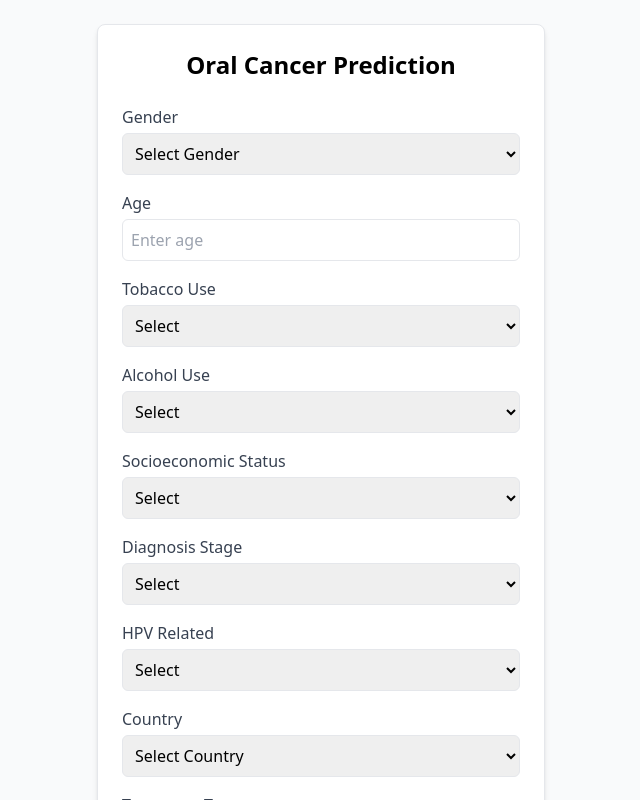
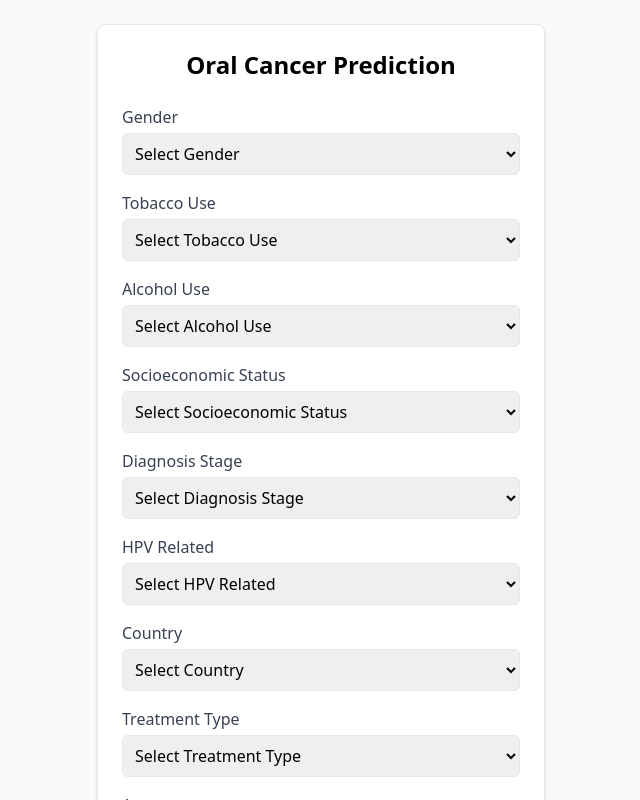
Before and after one commit to Sandeepkandula2004/Oral_cancer_pred, a React (Vite) app in the folder frontend/my-react-app/: page / in a window 1280 px wide. Shown: the top 800 px of the page, without its empty margins (319-959 px from the left). Built offline with nearby package versions, Linux system fonts and the light colour scheme.

Commit message:
Update App.jsx

```diff
--- a/frontend/my-react-app/src/App.jsx
+++ b/frontend/my-react-app/src/App.jsx
@@ -25,6 +25,8 @@ export default function FormComponent() {
   });
 
   const [prediction, setPrediction] = useState(null);
+  const [loading, setLoading] = useState(false);
+  const [error, setError] = useState(null);
 
   const handleChange = (e) => {
     setFormData({ ...formData, [e.target.name]: e.target.value });
@@ -32,17 +34,28 @@ export default function FormComponent() {
 
   const handleSubmit = async (e) => {
     e.preventDefault();
+    setLoading(true);
+    setError(null);
+    setPrediction(null);
+
     try {
       const response = await fetch("https://oral-cancer-prediction.onrender.com/api/predict", {
         method: "POST",
         headers: { "Content-Type": "application/json" },
         body: JSON.stringify(formData),
       });
-      const result = await response.json();
+
+      // Check if response is not empty and is JSON
+      const text = await response.text();
+      if (!text) throw new Error("Empty response from server");
+
+      const result = JSON.parse(text);
       setPrediction(result.prediction);
     } catch (error) {
       console.error("Error submitting form:", error);
-      setPrediction("Error in prediction");
+      setError("Failed to get prediction. Please try again.");
+    } finally {
+      setLoading(false);
     }
   };
 
@@ -51,93 +64,60 @@ export default function FormComponent() {
       <div className="w-full max-w-md p-6 bg-white shadow-md rounded-lg border border-gray-200">
         <h1 className="text-2xl font-semibold text-center mb-6">Oral Cancer Prediction</h1>
         <form onSubmit={handleSubmit} className="space-y-4">
-          <label className="block">
-            <span className="text-gray-700">Gender</span>
-            <select name="gender" onChange={handleChange} required className="w-full mt-1 p-2 border rounded-md">
-              <option value="">Select Gender</option>
-              <option value="Male">Male</option>
-              <option value="Female">Female</option>
-            </select>
-          </label>
+          {[
+            { label: "Gender", name: "gender", options: ["Male", "Female"] },
+            { label: "Tobacco Use", name: "tobaccoUse", options: ["1", "0"] },
+            { label: "Alcohol Use", name: "alcoholUse", options: ["1", "0"] },
+            { label: "Socioeconomic Status", name: "socioeconomicStatus", options: ["High", "Middle", "Low"] },
+            { label: "Diagnosis Stage", name: "diagnosisStage", options: ["Early", "Moderate", "Late"] },
+            { label: "HPV Related", name: "hpvRelated", options: ["1", "0"] },
+            { label: "Country", name: "country", options: countryOptions },
+            { label: "Treatment Type", name: "treatmentType", options: treatmentOptions },
+          ].map(({ label, name, options }) => (
+            <label key={name} className="block">
+              <span className="text-gray-700">{label}</span>
+              <select
+                name={name}
+                onChange={handleChange}
+                required
+                className="w-full mt-1 p-2 border rounded-md"
+              >
+                <option value="">Select {label}</option>
+                {options.map((option) => (
+                  <option key={option} value={option}>{option}</option>
+                ))}
+              </select>
+            </label>
+          ))}
 
           <label className="block">
             <span className="text-gray-700">Age</span>
-            <input type="number" name="age" placeholder="Enter age" onChange={handleChange} required className="w-full mt-1 p-2 border rounded-md" />
+            <input
+              type="number"
+              name="age"
+              placeholder="Enter age"
+              onChange={handleChange}
+              required
+              className="w-full mt-1 p-2 border rounded-md"
+            />
           </label>
 
-          <label className="block">
-            <span className="text-gray-700">Tobacco Use</span>
-            <select name="tobaccoUse" onChange={handleChange} required className="w-full mt-1 p-2 border rounded-md">
-              <option value="">Select</option>
-              <option value="1">Yes</option>
-              <option value="0">No</option>
-            </select>
-          </label>
-
-          <label className="block">
-            <span className="text-gray-700">Alcohol Use</span>
-            <select name="alcoholUse" onChange={handleChange} required className="w-full mt-1 p-2 border rounded-md">
-              <option value="">Select</option>
-              <option value="1">Yes</option>
-              <option value="0">No</option>
-            </select>
-          </label>
-
-          <label className="block">
-            <span className="text-gray-700">Socioeconomic Status</span>
-            <select name="socioeconomicStatus" onChange={handleChange} required className="w-full mt-1 p-2 border rounded-md">
-              <option value="">Select</option>
-              <option value="High">High</option>
-              <option value="Middle">Middle</option>
-              <option value="Low">Low</option>
-            </select>
-          </label>
-
-          <label className="block">
-            <span className="text-gray-700">Diagnosis Stage</span>
-            <select name="diagnosisStage" onChange={handleChange} required className="w-full mt-1 p-2 border rounded-md">
-              <option value="">Select</option>
-              <option value="Early">Early</option>
-              <option value="Moderate">Moderate</option>
-              <option value="Late">Late</option>
-            </select>
-          </label>
-
-          <label className="block">
-            <span className="text-gray-700">HPV Related</span>
-            <select name="hpvRelated" onChange={handleChange} required className="w-full mt-1 p-2 border rounded-md">
-              <option value="">Select</option>
-              <option value="1">Yes</option>
-              <option value="0">No</option>
-            </select>
-          </label>
-
-          <label className="block">
-            <span className="text-gray-700">Country</span>
-            <select name="country" onChange={handleChange} required className="w-full mt-1 p-2 border rounded-md">
-              <option value="">Select Country</option>
-              {countryOptions.map((country) => (
-                <option key={country} value={country}>{country}</option>
-              ))}
-            </select>
-          </label>
-
-          <label className="block">
-            <span className="text-gray-700">Treatment Type</span>
-            <select name="treatmentType" onChange={handleChange} required className="w-full mt-1 p-2 border rounded-md">
-              <option value="">Select Treatment</option>
-              {treatmentOptions.map((treatment) => (
-                <option key={treatment} value={treatment}>{treatment}</option>
-              ))}
-            </select>
-          </label>
-
-          <button type="submit" className="w-full bg-blue-600 text-white py-2 rounded-md hover:bg-blue-700 transition">
-            Submit
+          <button
+            type="submit"
+            className="w-full bg-blue-600 text-white py-2 rounded-md hover:bg-blue-700 transition"
+            disabled={loading}
+          >
+            {loading ? "Submitting..." : "Submit"}
           </button>
         </form>
 
-        {prediction !== null && (
+        {error && (
+          <div className="mt-4 p-3 bg-red-100 text-red-700 text-center rounded-md border">
+            {error}
+          </div>
+        )}
+
+        {prediction !== null && !error && (
           <div className="mt-4 p-3 bg-gray-100 text-center rounded-md border">
             <strong>Prediction:</strong> {prediction}
           </div>
```
